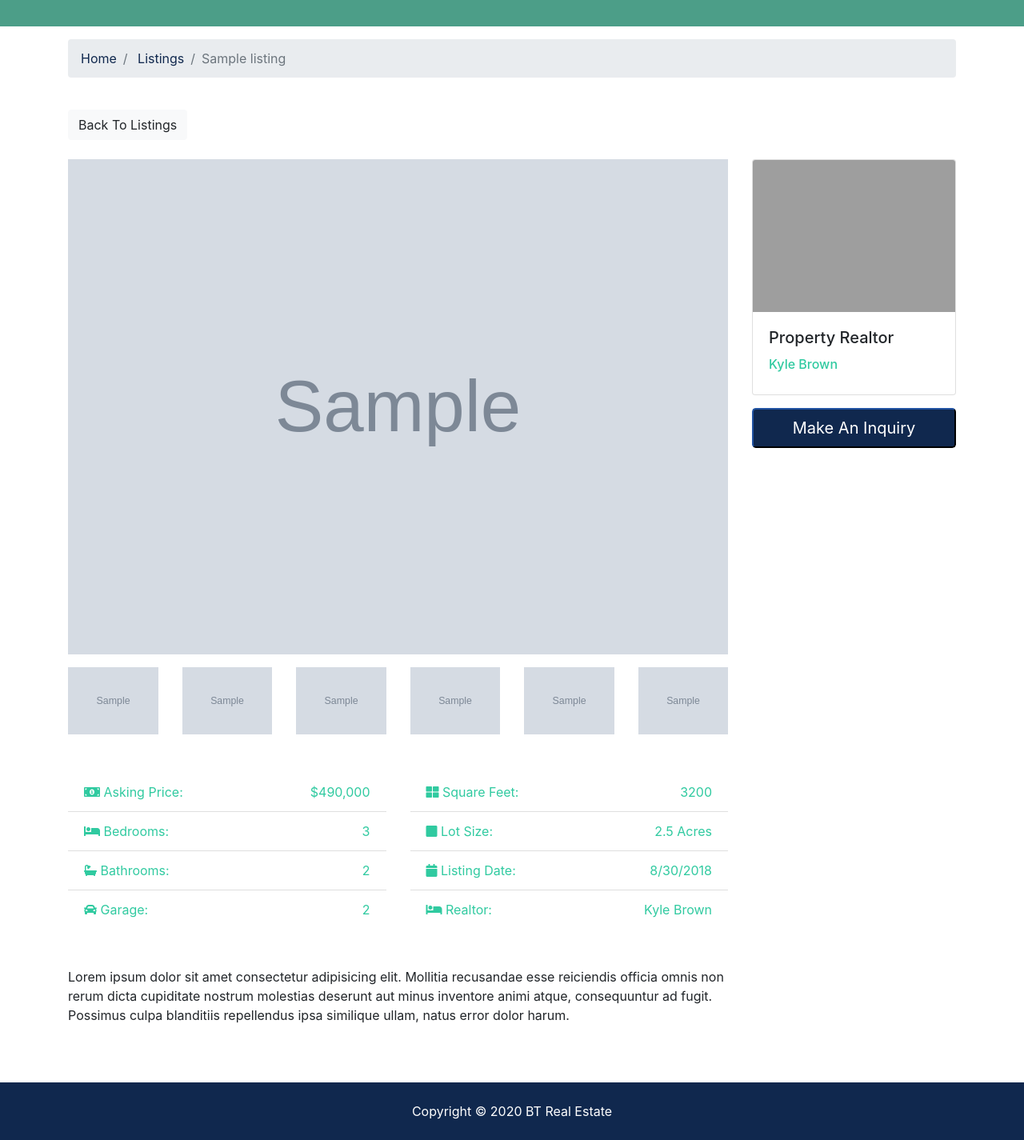
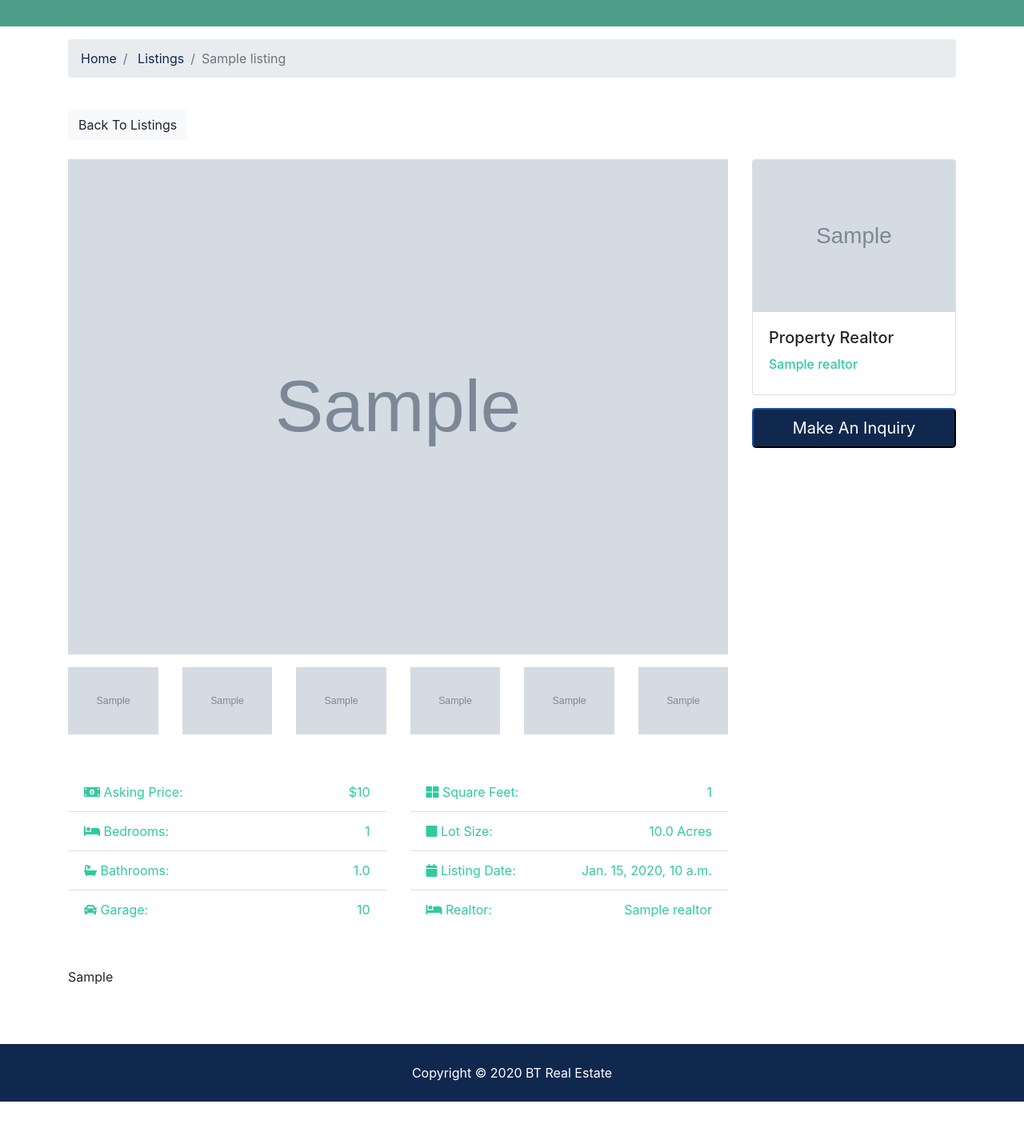
Before and after one commit to Arpik/BTRE_Project, a Django app: template btre/templates/listings/listing.htm in a window 1280 px wide. Shown: the part 312-1737 px from the top of the page at 80% size. After the commit the page ends 1689 px from the top, so only its background shows below. Run offline with Django 3.2, Linux system fonts and the light colour scheme; the template is opened without the code that fills it: values that come from a table or form of the project are taken from there, others are empty; tables that the repository leaves empty hold one stand-in row (values such as "Sample post"); grey boxes marked "Sample" are stand-in pictures; parts of the project's set-up code (start-up, migrations or seed data) failed here and were passed over; some libraries are stand-ins or nearby versions; grey boxes are pictures that could not be loaded.

Commit message:
Changed html to show data dynamically.

```diff
--- a/btre/templates/listings/listing.htm
+++ b/btre/templates/listings/listing.htm
@@ -91,19 +91,19 @@
               <ul class="list-group list-group-flush">
                 <li class="list-group-item text-secondary">
                   <i class="fas fa-money-bill-alt"></i> Asking Price:
-                  <span class="float-right">$490,000</span>
+                  <span class="float-right">${{ listing.price | intcomma }}</span>
                 </li>
                 <li class="list-group-item text-secondary">
                   <i class="fas fa-bed"></i> Bedrooms:
-                  <span class="float-right">3</span>
+                  <span class="float-right">{{ listing.bedrooms }}</span>
                 </li>
                 <li class="list-group-item text-secondary">
                   <i class="fas fa-bath"></i> Bathrooms:
-                  <span class="float-right">2</span>
+                  <span class="float-right">{{ listing.bathrooms }}</span>
                 </li>
                 <li class="list-group-item text-secondary">
                   <i class="fas fa-car"></i> Garage:
-                  <span class="float-right">2
+                  <span class="float-right">{{ listing.garage }}
                   </span>
                 </li>
               </ul>
@@ -112,20 +112,20 @@
               <ul class="list-group list-group-flush">
                 <li class="list-group-item text-secondary">
                   <i class="fas fa-th-large"></i> Square Feet:
-                  <span class="float-right">3200</span>
+                  <span class="float-right">{{ listing.sqft }}</span>
                 </li>
                 <li class="list-group-item text-secondary">
                   <i class="fas fa-square"></i> Lot Size:
-                  <span class="float-right">2.5 Acres
+                  <span class="float-right">{{ listing.lot_size }} Acres
                   </span>
                 </li>
                 <li class="list-group-item text-secondary">
                   <i class="fas fa-calendar"></i> Listing Date:
-                  <span class="float-right">8/30/2018</span>
+                  <span class="float-right">{{ listing.list_date }}</span>
                 </li>
                 <li class="list-group-item text-secondary">
                   <i class="fas fa-bed"></i> Realtor:
-                  <span class="float-right">Kyle Brown
+                  <span class="float-right">{{ listing.realtor }}
                   </span>
                 </li>
 
@@ -137,18 +137,16 @@
           <!-- Description -->
           <div class="row mb-5">
             <div class="col-md-12">
-              Lorem ipsum dolor sit amet consectetur adipisicing elit. Mollitia recusandae esse reiciendis officia omnis non rerum dicta
-              cupiditate nostrum molestias deserunt aut minus inventore animi atque, consequuntur ad fugit. Possimus culpa
-              blanditiis repellendus ipsa similique ullam, natus error dolor harum.
+                {{ listing.discription }}
             </div>
           </div>
         </div>
         <div class="col-md-3">
           <div class="card mb-3">
-            <img class="card-img-top" src="assets/img/realtors/kyle.jpg" alt="Seller of the month">
+            <img class="card-img-top" src="{{ listing.realtor.photo.url }}" alt="">
             <div class="card-body">
               <h5 class="card-title">Property Realtor</h5>
-              <h6 class="text-secondary">Kyle Brown</h6>
+              <h6 class="text-secondary">{{ listing.realtor }}</h6>
             </div>
           </div>
           <button class="btn-primary btn-block btn-lg" data-toggle="modal" data-target="#inquiryModal">Make An Inquiry</button>
```
